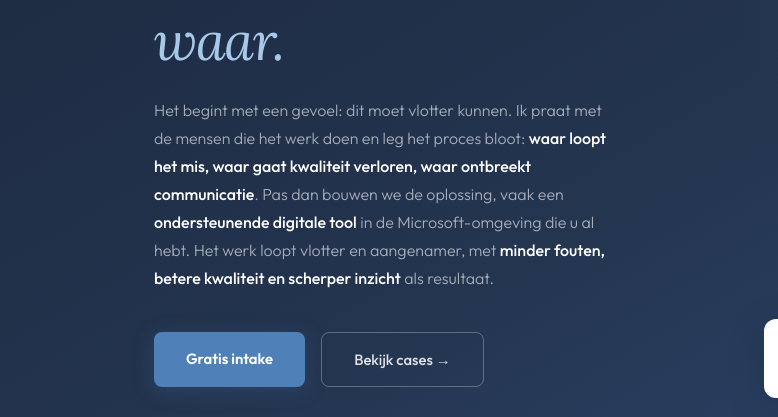
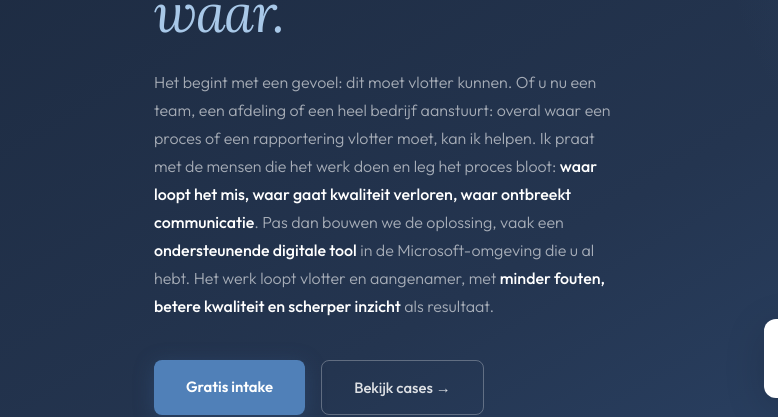
Before and after one commit to Flow4Q/flow4q-site, a plain HTML site: page index.html in a window 1280 px wide. Shown: the part 282-699 px from the top of the page, 0-778 px from the left. Drawn offline with Linux system fonts and the light colour scheme.

Commit message:
Homepage: doelgroep in de hero, van team tot bedrijf
Co-Authored-By: Claude Fable 5.2 <noreply@anthropic.com>

```diff
--- a/index.html
+++ b/index.html
@@ -415,7 +415,7 @@
   <div class="hero-inner">
   <div class="hero-text">
     <h1 class="hero-title">Het kan efficiënter.<br><em>Samen zoeken we waar.</em></h1>
-    <p class="hero-sub">Het begint met een gevoel: dit moet vlotter kunnen. Ik praat met de mensen die het werk doen en leg het proces bloot: <strong>waar loopt het mis, waar gaat kwaliteit verloren, waar ontbreekt communicatie</strong>. Pas dan bouwen we de oplossing, vaak een <strong>ondersteunende digitale tool</strong> in de Microsoft-omgeving die u al hebt. Het werk loopt vlotter en aangenamer, met <strong>minder fouten, betere kwaliteit en scherper inzicht</strong> als resultaat.</p>
+    <p class="hero-sub">Het begint met een gevoel: dit moet vlotter kunnen. Of u nu een team, een afdeling of een heel bedrijf aanstuurt: overal waar een proces of een rapportering vlotter moet, kan ik helpen. Ik praat met de mensen die het werk doen en leg het proces bloot: <strong>waar loopt het mis, waar gaat kwaliteit verloren, waar ontbreekt communicatie</strong>. Pas dan bouwen we de oplossing, vaak een <strong>ondersteunende digitale tool</strong> in de Microsoft-omgeving die u al hebt. Het werk loopt vlotter en aangenamer, met <strong>minder fouten, betere kwaliteit en scherper inzicht</strong> als resultaat.</p>
     <div class="hero-btns">
       <a href="#contact" class="btn-primary">Gratis intake</a>
       <a href="#cases" class="btn-outline">Bekijk cases &rarr;</a>
```
